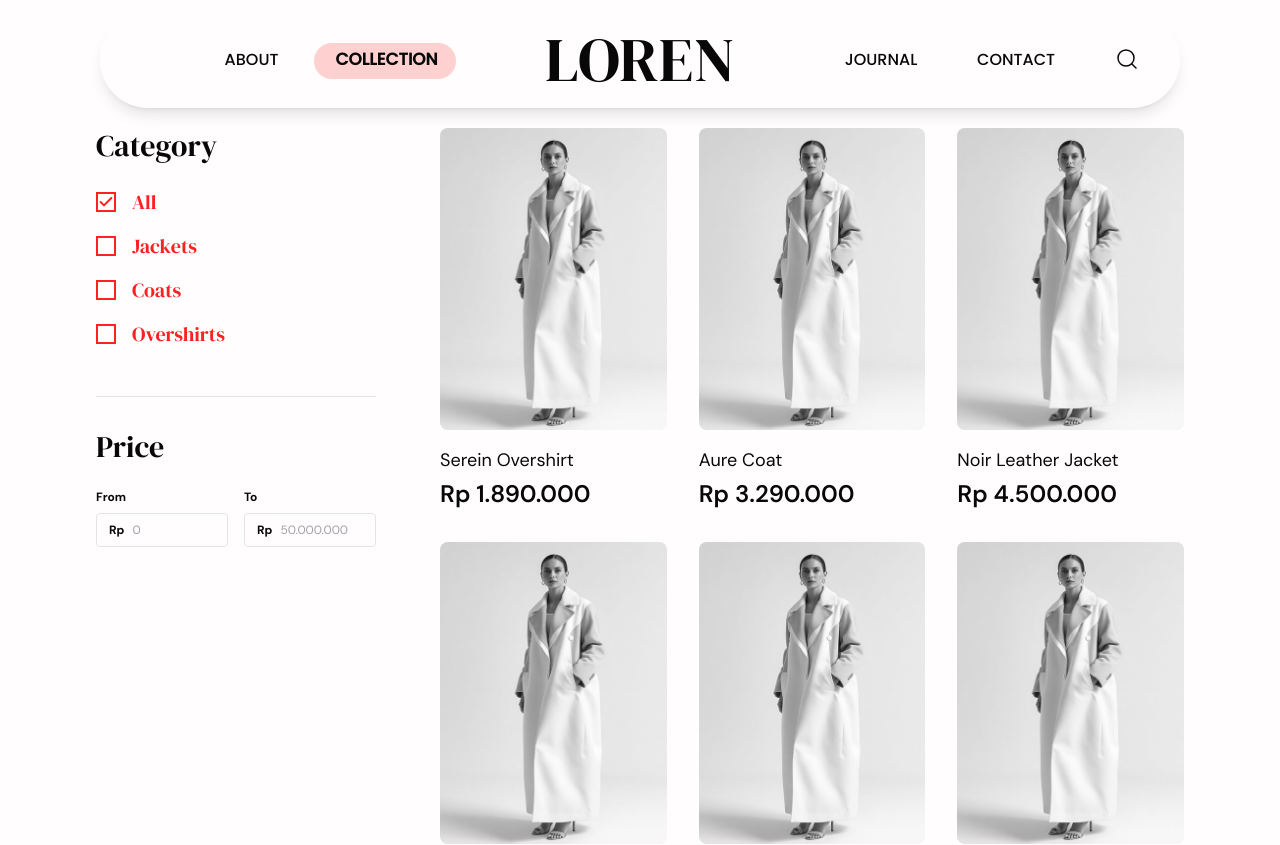
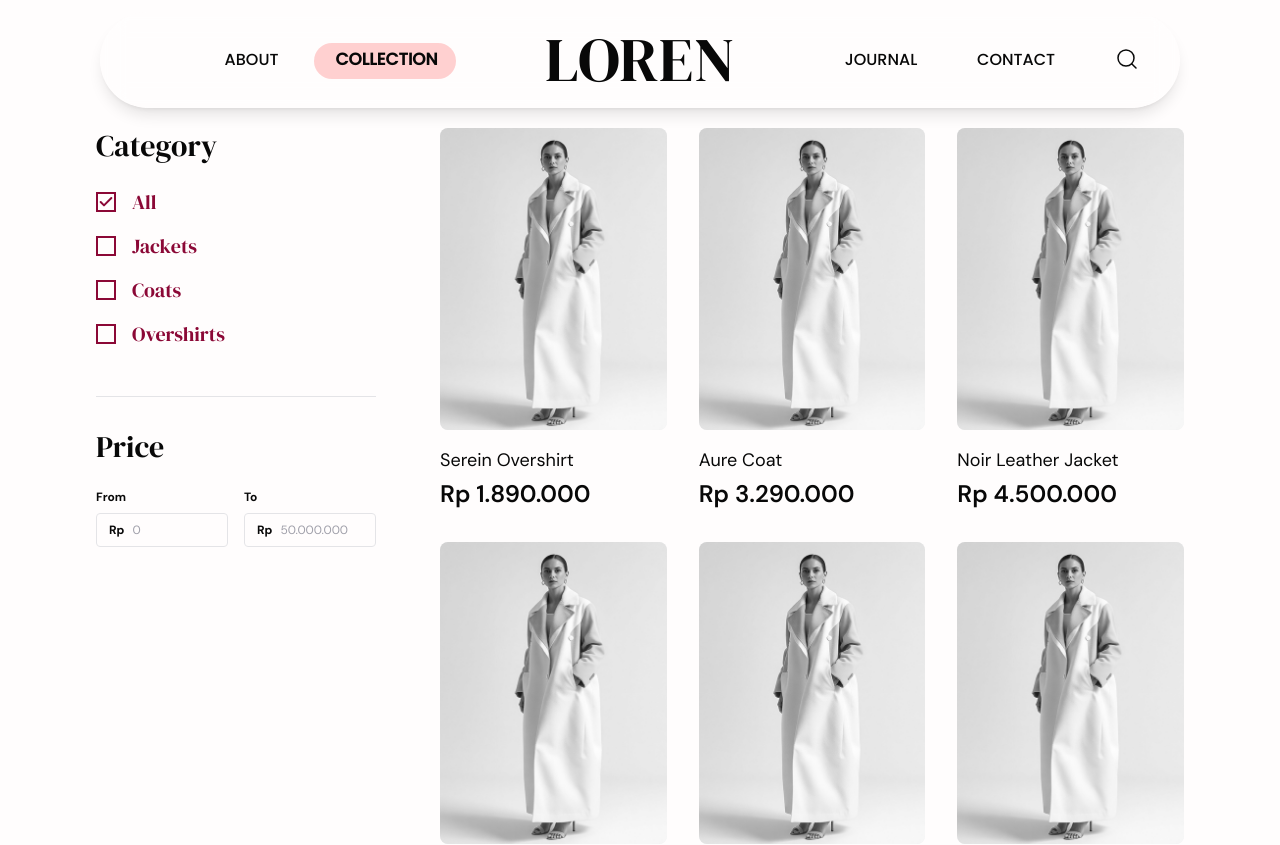
Before and after one commit to willgregorry/loren, a Next.js app: page /collection in a window 1280 px wide. Shown: the top 845 px of the page. Built offline with nearby package versions, Linux system fonts and the light colour scheme; a web font is replaced by a local one.

Commit message:
fix: change filter text color

```diff
--- a/src/components/sections/collection/Collection.tsx
+++ b/src/components/sections/collection/Collection.tsx
@@ -98,10 +98,10 @@ export default function Collection() {
                     onClick={() => handleCategoryToggle(cat)}
                     className="group flex items-center space-x-4 text-left"
                   >
-                    <div className={`flex h-5 w-5 items-center justify-center border-2 transition-colors ${isSelected ? "border-loren-primary" : "border-loren-primary"}`}>
-                      {isSelected && <Check className="h-4 w-4 text-loren-primary" strokeWidth={3} />}
+                    <div className={`flex h-5 w-5 items-center justify-center border-2 transition-colors ${isSelected ? "border-rose-900" : "border-rose-900"}`}>
+                      {isSelected && <Check className="h-4 w-4 text-rose-900" strokeWidth={3} />}
                     </div>
-                    <span className="font-dmSerifDisplay text-lg text-loren-primary transition-opacity group-hover:opacity-75 md:text-xl">
+                    <span className="font-dmSerifDisplay text-lg text-rose-900 transition-opacity group-hover:opacity-75 md:text-xl">
                       {cat}
                     </span>
                   </button>
```
